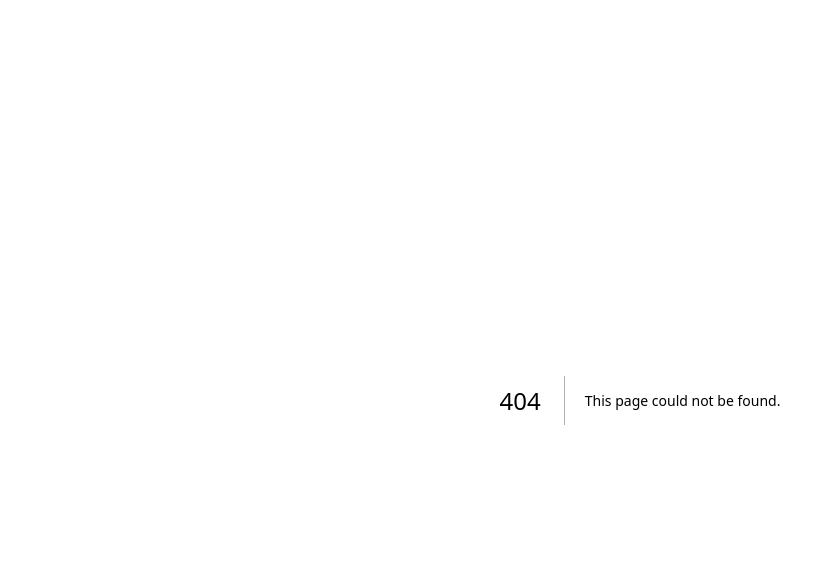
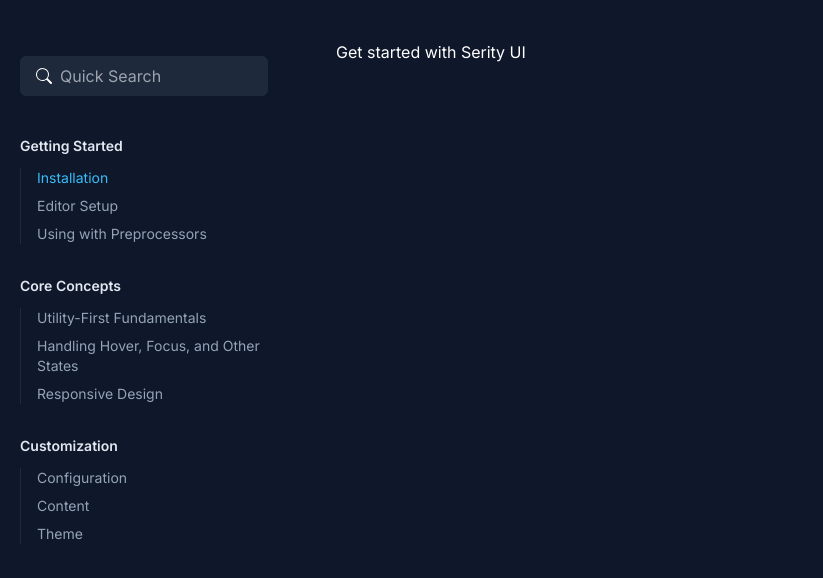
Before and after one commit to serity-ui/serity-ui.com, a Next.js app: page /docs/installation in a window 1280 px wide. Before the commit this address had no page. Shown: the top 578 px of the page, without its empty margins (0-823 px from the left). Built offline with nearby package versions, Linux system fonts and the light colour scheme.

Commit message:
feat: initialize docs template

```diff
--- a/package.json
+++ b/package.json
@@ -7,7 +7,7 @@
     "build": "next build",
     "start": "next start",
     "lint": "next lint",
-    "prettier": "prettier --write \"pages/*.{tsx,ts}\""
+    "prettier": "prettier --write \"pages/docs/*.{tsx,ts}\""
   },
   "dependencies": {
     "@types/node": "18.11.9",
--- /dev/null
+++ b/pages/docs/installation.tsx
@@ -0,0 +1,98 @@
+import Link from 'next/link'
+import React from 'react'
+import { BsSearch } from 'react-icons/bs'
+import { useRouter } from 'next/router'
+
+const installation = () => {
+  const router = useRouter()
+
+  const Menus = [
+    {
+      title: 'Getting Started',
+      submenu: true,
+      submenuItems: [
+        { title: 'Installation', href: '/docs/installation' },
+        { title: 'Editor Setup', href: '/docs/editor-setup' },
+        {
+          title: 'Using with Preprocessors',
+          href: '/docs/using-with-preprocessors',
+        },
+      ],
+    },
+    {
+      title: 'Core Concepts',
+      submenu: true,
+      submenuItems: [
+        { title: 'Utility-First Fundamentals', href: '/docs/utility-first' },
+        {
+          title: 'Handling Hover, Focus, and Other States',
+          href: '/docs/hover-focus-and-other-states',
+        },
+        {
+          title: 'Responsive Design',
+          href: '/docs/responsive-design',
+        },
+      ],
+    },
+    {
+      title: 'Customization',
+      spacing: true,
+      submenu: true,
+      submenuItems: [
+        { title: 'Configuration', href: '/docs/configuration' },
+        { title: 'Content', href: '/docs/content-configuration' },
+        {
+          title: 'Theme',
+          href: '/docs/theme',
+        },
+      ],
+    },
+  ]
+
+  return (
+    <div className='flex'>
+      <aside className='h-screen bg-slate-900 p-5 pt-8 w-72 lg:text-sm lg:w-72 lg:flex-shrink-0'>
+        <div className='flex items-center rounded-md bg-slate-800 mt-6 px-4 py-2'>
+          <BsSearch className='text-white text-lg block float-left cursor-pointer mr-2' />
+          <input
+            type={'search'}
+            placeholder='Quick Search'
+            className='text-base bg-transparent w-full text-white focus:outline-none'
+          />
+        </div>
+        <ul className='pt-2'>
+          {Menus.map((menu, index) => (
+            <li key={index} className='mt-12 lg:mt-8'>
+              <h5 className='mb-8 lg:mb-3 font-semibold text-slate-200'>
+                {menu.title}
+              </h5>
+              {menu.submenu && (
+                <ul className='space-y-6 lg:space-y-2 border-l border-slate-800'>
+                  {menu.submenuItems.map((submenuItem, index) => (
+                    <li key={index}>
+                      <Link
+                        href={submenuItem.href}
+                        className={`block border-l pl-4 -ml-px border-transparent  hover:text-slate-300 ${
+                          router.asPath === submenuItem.href
+                            ? 'text-sky-400 border-sky-400 hover:border-sky-400'
+                            : 'text-slate-400 hover:border-slate-500'
+                        } `}
+                      >
+                        {submenuItem.title}
+                      </Link>
+                    </li>
+                  ))}
+                </ul>
+              )}
+            </li>
+          ))}
+        </ul>
+      </aside>
+      <main className='bg-slate-900 flex w-0 flex-1 flex-col overflow-hidden px-12 py-10'>
+        <p className='text-white'>Get started with Serity UI</p>
+      </main>
+    </div>
+  )
+}
+
+export default installation
```
